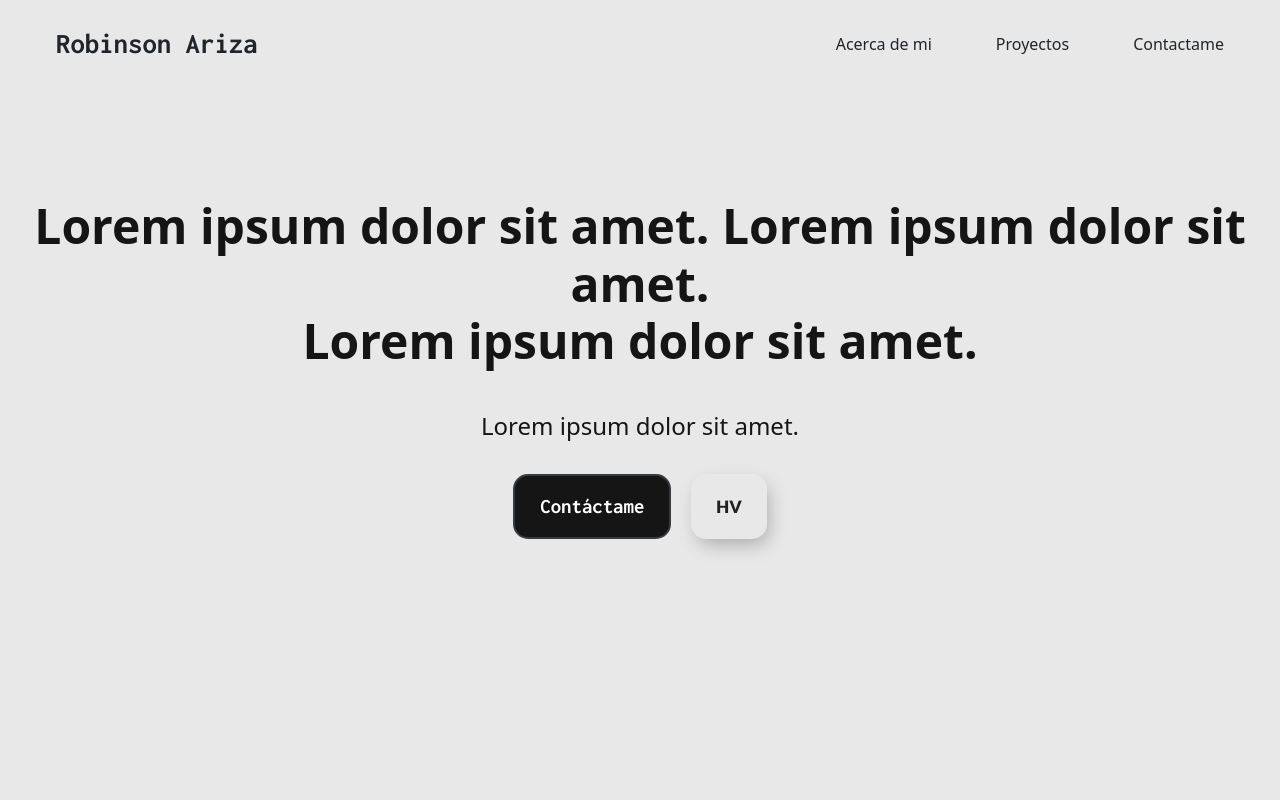
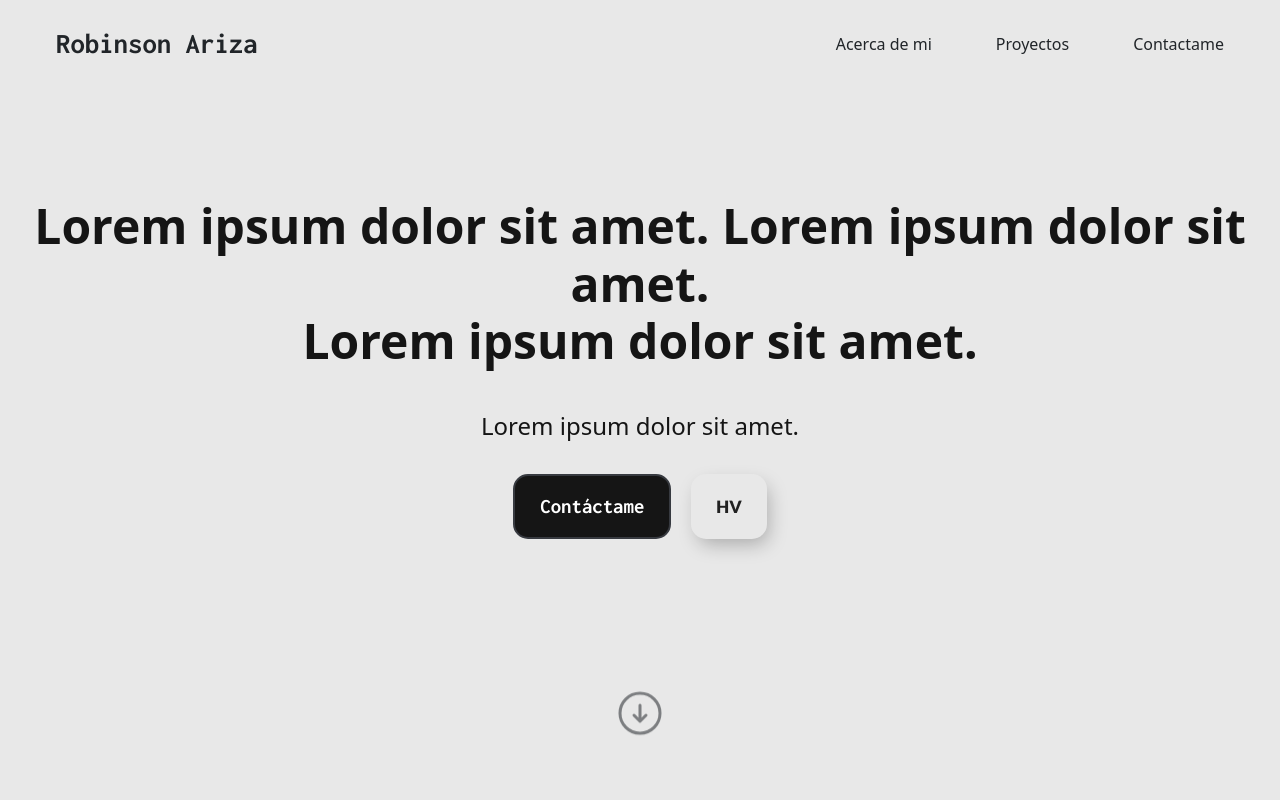
Before and after one commit to Robariza/portafolioWeb, an Angular app in the folder frontend/portafolioWeb/: page / in a window 1280 px wide. Shown: the top 800 px of the page. Built offline with nearby package versions, Linux system fonts and the light colour scheme.

Commit message:
[update] banner component scroll-sown-indicator

```diff
--- a/frontend/portafolioWeb/src/app/components/banner/banner.component.css
+++ b/frontend/portafolioWeb/src/app/components/banner/banner.component.css
@@ -30,3 +30,26 @@
 .button-banner app-cv-button {
     margin: 10px;
 }
+
+.scroll-down-indicator {
+    position: absolute;
+    bottom: 4rem;
+    left: 50%;
+    transform: translateX(-50%);
+    animation: bounce 2s ease-in-out infinite;
+}
+
+/* Animación de movimiento hacia abajo */
+@keyframes bounce {
+
+    0%,
+    100% {
+        transform: translate(-50%, 0);
+        opacity: 0.5;
+    }
+
+    50% {
+        transform: translate(-50%, 15px); /* Mueve la flecha hacia abajo */
+        opacity: 1;
+    }
+}
--- a/frontend/portafolioWeb/src/app/components/banner/banner.component.html
+++ b/frontend/portafolioWeb/src/app/components/banner/banner.component.html
@@ -8,4 +8,12 @@
         <app-contact-button></app-contact-button>
         <app-cv-button></app-cv-button>
     </div>
+    <div class="scroll-down-indicator">
+        <svg xmlns="http://www.w3.org/2000/svg" width="3em" height="3em" viewBox="0 0 24 24">
+            <g fill="none" stroke="currentColor" stroke-width="1.5">
+                <circle cx="12" cy="12" r="10" />
+                <path stroke-linecap="round" stroke-linejoin="round" d="M12 8v8m0 0l3-3m-3 3l-3-3" />
+            </g>
+        </svg>
+    </div>
 </section>
```
